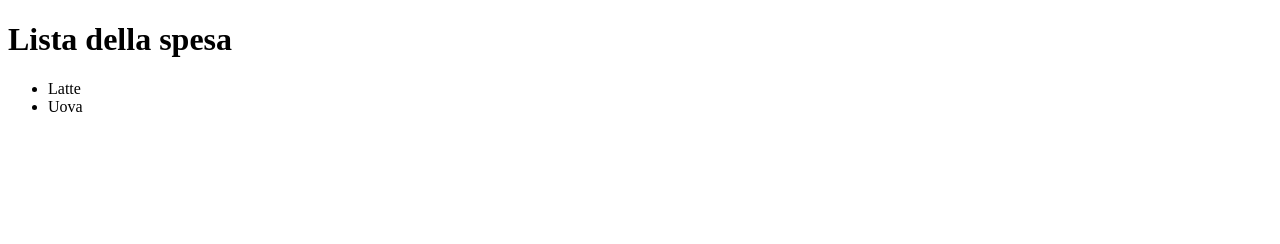
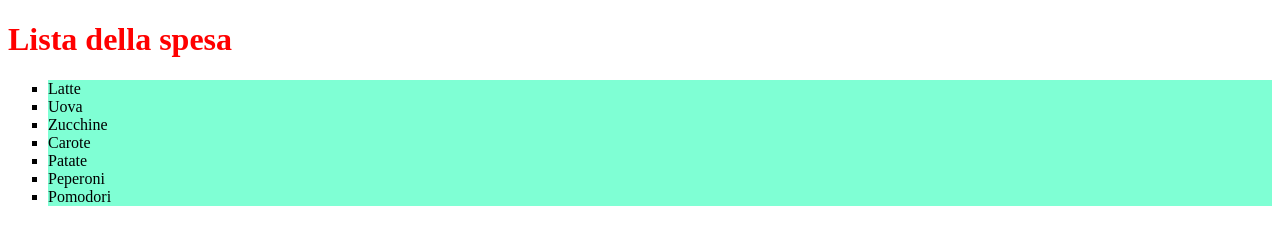
Before and after one commit to Vincenzo-Moretto/GitHubDesktop, a plain HTML site: page index.html in a window 1280 px wide. Drawn offline with Linux system fonts and the light colour scheme.

Commit message:
Aggiunti elementi nella lista

```diff
--- /dev/null
+++ b/index.css
@@ -0,0 +1,8 @@
+h1 {
+  color: red;
+}
+
+li {
+  background-color: aquamarine;
+  list-style-type: square;
+}
--- a/index.html
+++ b/index.html
@@ -4,6 +4,7 @@
     <meta charset="UTF-8" />
     <meta http-equiv="X-UA-Compatible" content="IE=edge" />
     <meta name="viewport" content="width=device-width, initial-scale=1.0" />
+    <link rel="stylesheet" href="./index.css" />
     <title>GitHub</title>
   </head>
   <body>
@@ -11,6 +12,11 @@
     <ul>
       <li>Latte</li>
       <li>Uova</li>
+      <li>Zucchine</li>
+      <li>Carote</li>
+      <li>Patate</li>
+      <li>Peperoni</li>
+      <li>Pomodori</li>
     </ul>
   </body>
 </html>
```
